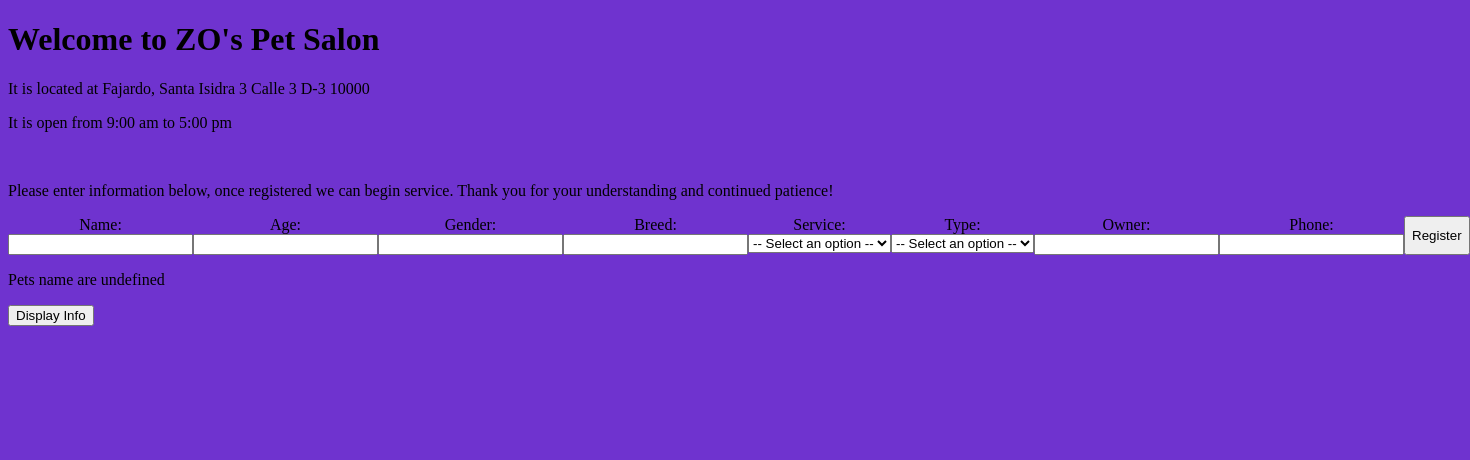
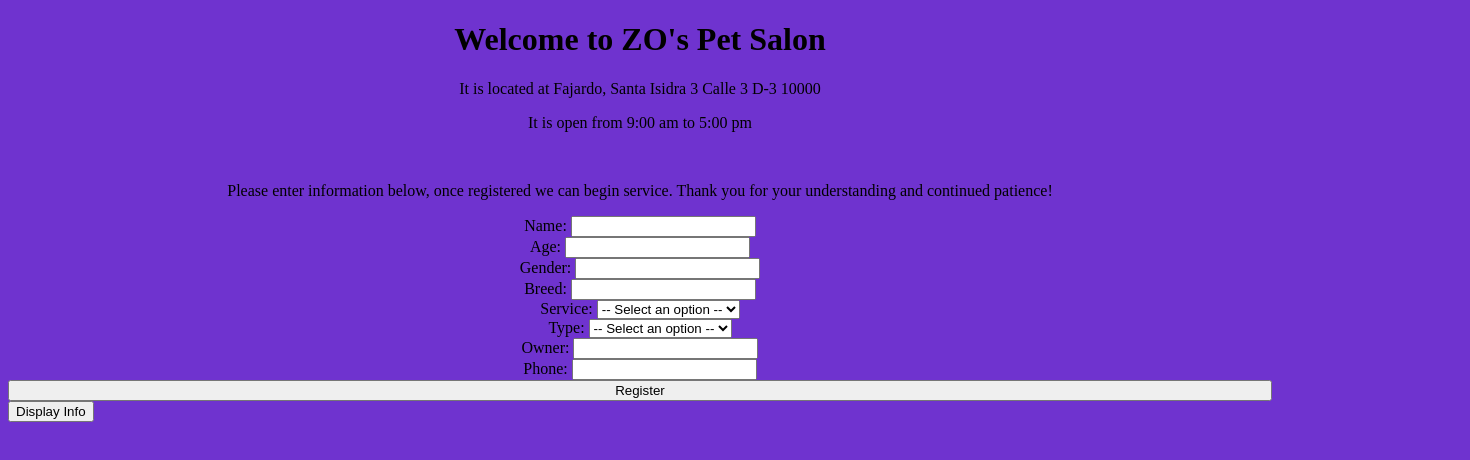
Before and after one commit to zo-world/petsalon, a plain HTML site: page register.html in a window 1280 px wide. Both pictures are taken after a click on the button "Display Info". Shown: the whole page, 1470 px wide, since content can reach past the window. Drawn offline with Linux system fonts and the light colour scheme.

Commit message:
late night work
Just tweaking, trying to fix and modify

```diff
--- a/script/displayInfo.js
+++ b/script/displayInfo.js
@@ -17,6 +17,6 @@ function displayPetsInfo() {
   //click on the button and display the info
   //on the footer
   document.getElementById("pets").innerHTML =`
-  <p>Pets name are ${petSalon.pets.name}</p>
+  <p>Pets name are ${petSalon.pets.name[0]}</p>
   `;
 }
--- a/script/register.js
+++ b/script/register.js
@@ -12,7 +12,7 @@ let petSalon = {
     open: "9:00 am",
     close: "5:00 pm"
   },
-  pets:[]
+  pets: []
 }
 
 // object constructor
--- a/style.css
+++ b/style.css
@@ -1,10 +1,11 @@
 body{
   background-color: rgb(111, 51, 207);
 }
-.information h1{
+#information{
   text-align: center;
 }
 .container{
   text-align: center;
   display: flex;
+  flex-direction: column;
 }
```
Also changed, not shown: index.html (+1 -1 lines).
